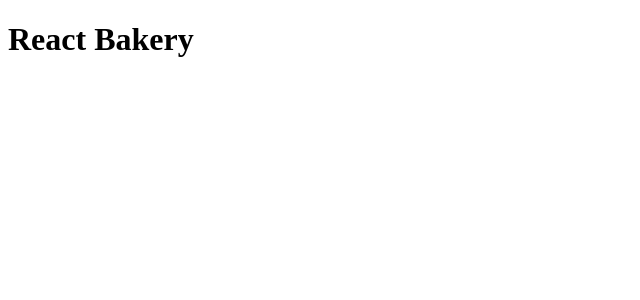
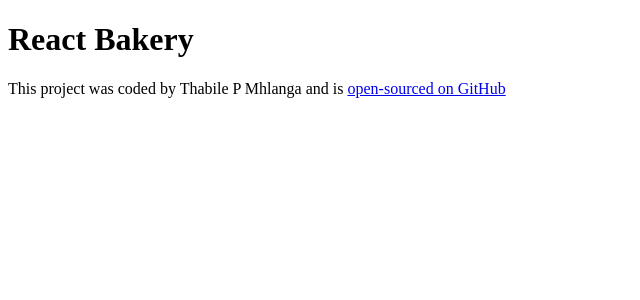
Before and after one commit to mhlangathabile/react-little-bakers, a React (Create React App) app: page / in a window 1280 px wide. Shown: the top 300 px of the page, without its empty margins (0-640 px from the left). Built offline with nearby package versions, Linux system fonts and the light colour scheme.

Commit message:
Added a Github link

```diff
--- a/src/App.js
+++ b/src/App.js
@@ -1,10 +1,20 @@
-import logo from "./logo.svg";
 import "./App.css";
 
-export default function App() {
+function App() {
   return (
     <div className="App">
-      <h1> React Bakery</h1>
+      <h1>React Bakery</h1>
+      <footer>
+        This project was coded by Thabile P Mhlanga and is{" "}
+        <a
+          href="https://github.com/mhlangathabile/react-weather-forecast"
+          target="_blank"
+        >
+          open-sourced on GitHub
+        </a>
+      </footer>
     </div>
   );
 }
+
+export default App;
--- a/src/index.js
+++ b/src/index.js
@@ -2,7 +2,6 @@
 import ReactDOM from "react-dom/client";
 import "./index.css";
 import App from "./App";
-import reportWebVitals from "./reportWebVitals";
 
 const root = ReactDOM.createRoot(document.getElementById("root"));
 root.render(
@@ -10,5 +9,3 @@
     <App />
   </React.StrictMode>
 );
-
-reportWebVitals();
```
